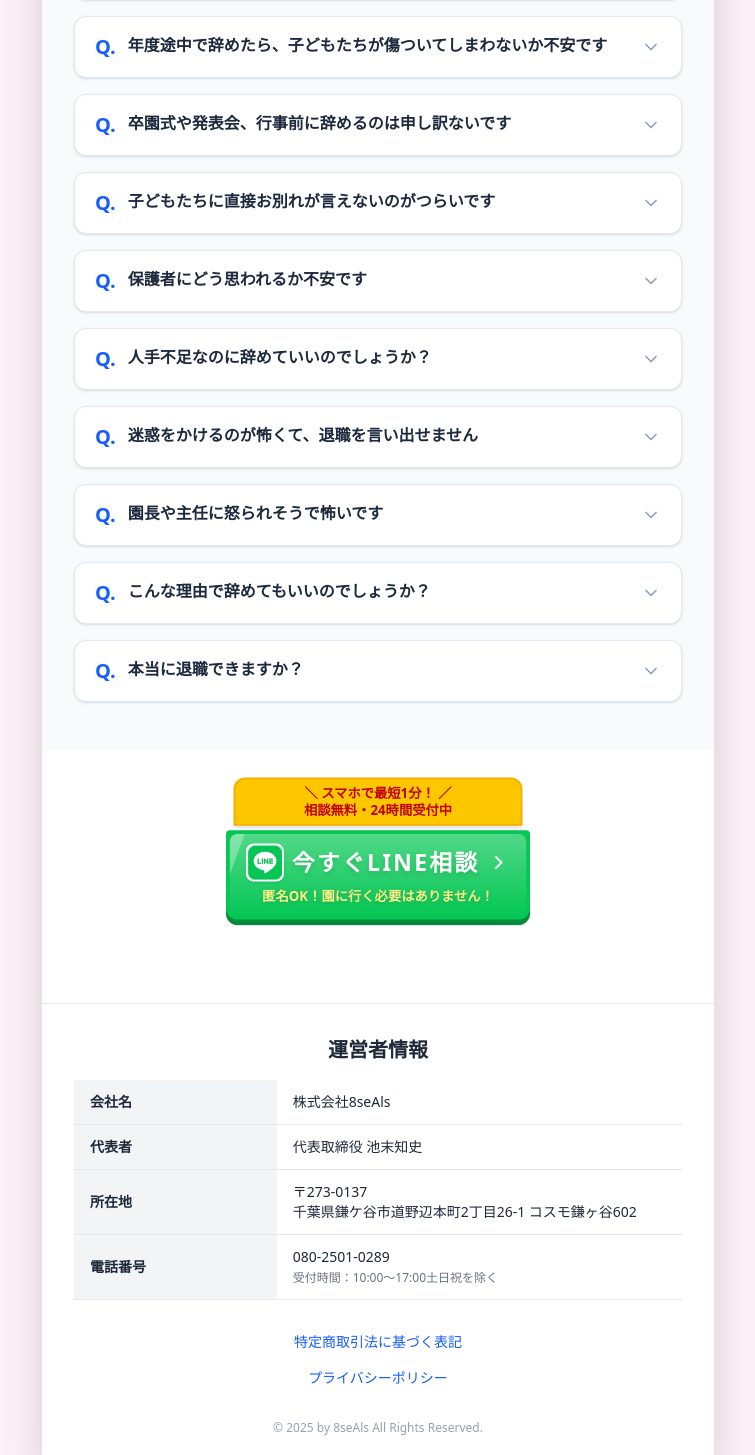
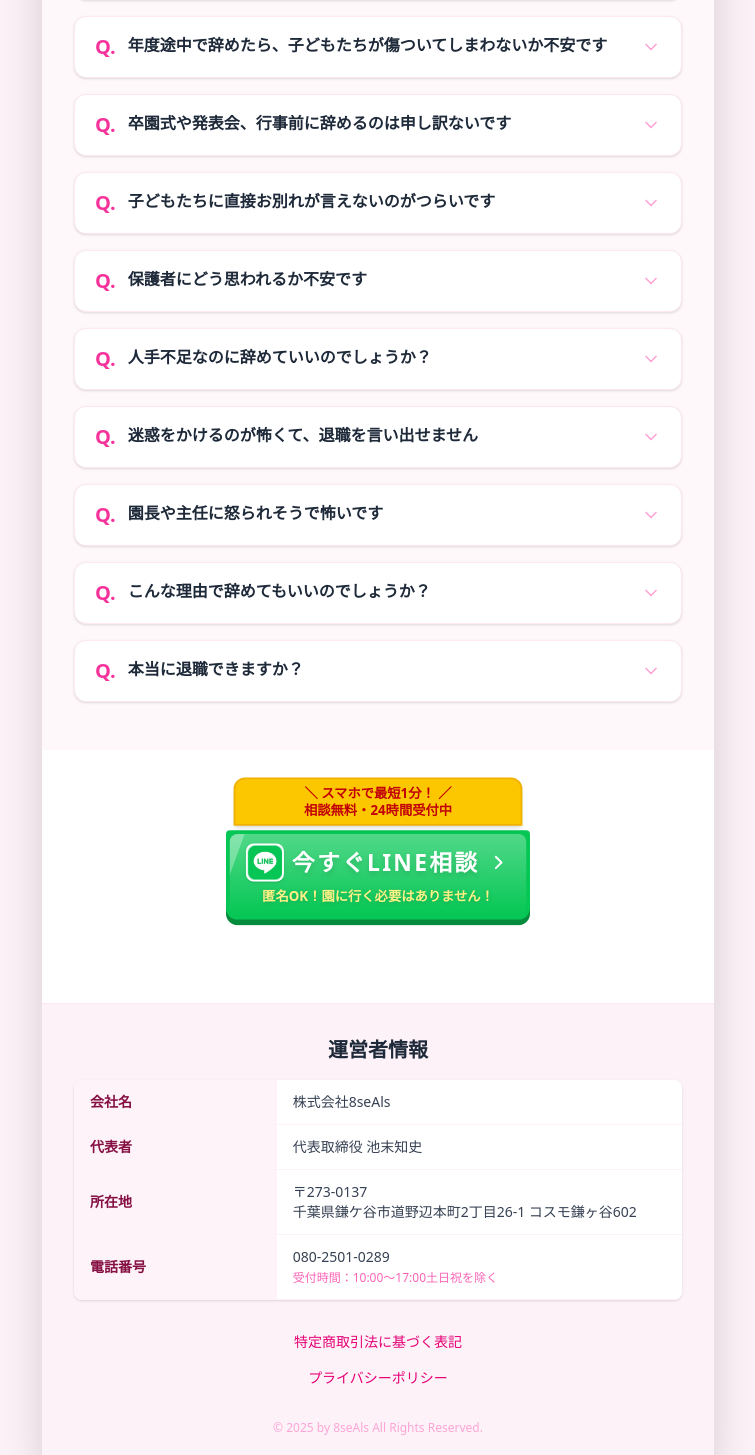
Before and after one commit to shogoike/lp-test-2nd, a Next.js app: page / in a window 1280 px wide. Shown: the part 3735-5190 px from the top of the page, without its empty margins (262-1017 px from the left). Built offline with nearby package versions, Linux system fonts and the light colour scheme.

Commit message:
Update FAQ and footer to use pink theme, remove hero from price layout

```diff
--- a/app/components/LPPage.tsx
+++ b/app/components/LPPage.tsx
@@ -18,7 +18,6 @@ const defaultLayout: SectionType[] = [
 
 const priceFirstLayout: SectionType[] = [
   "price",
-  "hero_view",
   "cta",
   "kyokan",
   "ansin",
@@ -81,33 +80,33 @@ export default function LPPage({
         <CtaButton />
 
         {/* 運営者情報（フッター） */}
-        <div className="w-full p-8 mt-12 bg-white text-gray-800 text-sm border-t border-gray-200">
+        <div className="w-full p-8 mt-12 bg-pink-50 text-gray-800 text-sm border-t border-pink-100">
           <h2 className="text-xl font-bold mb-4 text-center">運営者情報</h2>
-          <table className="w-full border-collapse mb-8 text-left">
+          <table className="w-full border-collapse mb-8 text-left bg-white rounded-lg overflow-hidden shadow-sm">
             <tbody>
-              <tr className="border-b">
-                <th className="py-3 px-4 bg-gray-100 font-semibold w-1/3">会社名</th>
-                <td className="py-3 px-4">株式会社8seAls</td>
+              <tr className="border-b border-pink-50">
+                <th className="py-3 px-4 bg-pink-100/50 font-semibold w-1/3 text-pink-900">会社名</th>
+                <td className="py-3 px-4 text-gray-700">株式会社8seAls</td>
               </tr>
-              <tr className="border-b">
-                <th className="py-3 px-4 bg-gray-100 font-semibold">代表者</th>
-                <td className="py-3 px-4">代表取締役 池末知史</td>
+              <tr className="border-b border-pink-50">
+                <th className="py-3 px-4 bg-pink-100/50 font-semibold text-pink-900">代表者</th>
+                <td className="py-3 px-4 text-gray-700">代表取締役 池末知史</td>
               </tr>
-              <tr className="border-b">
-                <th className="py-3 px-4 bg-gray-100 font-semibold">所在地</th>
-                <td className="py-3 px-4">〒273-0137<br />千葉県鎌ケ谷市道野辺本町2丁目26-1 コスモ鎌ヶ谷602</td>
+              <tr className="border-b border-pink-50">
+                <th className="py-3 px-4 bg-pink-100/50 font-semibold text-pink-900">所在地</th>
+                <td className="py-3 px-4 text-gray-700">〒273-0137<br />千葉県鎌ケ谷市道野辺本町2丁目26-1 コスモ鎌ヶ谷602</td>
               </tr>
-              <tr className="border-b">
-                <th className="py-3 px-4 bg-gray-100 font-semibold">電話番号</th>
-                <td className="py-3 px-4">080-2501-0289<br /><span className="text-xs text-gray-500">受付時間：10:00～17:00土日祝を除く</span></td>
+              <tr className="border-b border-pink-50">
+                <th className="py-3 px-4 bg-pink-100/50 font-semibold text-pink-900">電話番号</th>
+                <td className="py-3 px-4 text-gray-700">080-2501-0289<br /><span className="text-xs text-pink-400">受付時間：10:00～17:00土日祝を除く</span></td>
               </tr>
             </tbody>
           </table>
           <div className="flex flex-col items-center gap-4 text-primary">
-            <Link href="/tokushoho" className="text-blue-600 hover:underline">特定商取引法に基づく表記</Link>
-            <Link href="/privacy" className="text-blue-600 hover:underline">プライバシーポリシー</Link>
+            <Link href="/tokushoho" className="text-pink-600 hover:text-pink-500 hover:underline transition-colors font-medium">特定商取引法に基づく表記</Link>
+            <Link href="/privacy" className="text-pink-600 hover:text-pink-500 hover:underline transition-colors font-medium">プライバシーポリシー</Link>
           </div>
-          <p className="text-center text-xs text-gray-400 mt-8">© 2025 by 8seAls All Rights Reserved.</p>
+          <p className="text-center text-xs text-pink-300 mt-8">© 2025 by 8seAls All Rights Reserved.</p>
         </div>
       </div>
 
--- a/app/components/QASection.tsx
+++ b/app/components/QASection.tsx
@@ -67,10 +67,10 @@ export default function QASection() {
   };
 
   return (
-    <div className="w-full bg-slate-50 py-12 px-4 md:px-8 mt-4 border-t border-slate-200">
+    <div className="w-full bg-pink-50/50 py-12 px-4 md:px-8 mt-4 border-t border-pink-100">
       <div className="max-w-2xl mx-auto">
-        <h2 className="text-2xl md:text-3xl font-black text-center mb-8 text-slate-800 flex items-center justify-center gap-2">
-          <span className="text-blue-600">Q&A</span> よくある質問
+        <h2 className="text-2xl md:text-3xl font-black text-center mb-8 text-gray-800 flex items-center justify-center gap-2">
+          <span className="text-pink-500">Q&A</span> よくある質問
         </h2>
 
         <div className="flex flex-col gap-4">
@@ -79,31 +79,31 @@ export default function QASection() {
             return (
               <div
                 key={idx}
-                className="bg-white rounded-xl shadow-sm border border-slate-200 overflow-hidden transition-all duration-300"
+                className="bg-white rounded-xl shadow-sm border border-pink-100 overflow-hidden transition-all duration-300"
               >
                 <button
                   onClick={() => toggleOpen(idx)}
-                  className="w-full text-left px-5 py-4 flex items-center justify-between focus:outline-none hover:bg-slate-50 transition-colors"
+                  className="w-full text-left px-5 py-4 flex items-center justify-between focus:outline-none hover:bg-pink-50/30 transition-colors"
                 >
                   <div className="flex gap-3">
-                    <span className="font-bold text-blue-600 text-lg md:text-xl">Q.</span>
-                    <span className="font-bold text-slate-800 text-sm md:text-base">{qa.q}</span>
+                    <span className="font-bold text-pink-500 text-lg md:text-xl">Q.</span>
+                    <span className="font-bold text-gray-800 text-sm md:text-base">{qa.q}</span>
                   </div>
                   {isOpen ? (
-                    <ChevronUp className="w-5 h-5 text-slate-400 flex-shrink-0" />
+                    <ChevronUp className="w-5 h-5 text-pink-300 flex-shrink-0" />
                   ) : (
-                    <ChevronDown className="w-5 h-5 text-slate-400 flex-shrink-0" />
+                    <ChevronDown className="w-5 h-5 text-pink-300 flex-shrink-0" />
                   )}
                 </button>
 
                 <div
-                  className={`px-5 overflow-hidden transition-all duration-300 ease-in-out bg-blue-50/50 ${
-                    isOpen ? "max-h-96 py-4 border-t border-slate-100" : "max-h-0 py-0"
+                  className={`px-5 overflow-hidden transition-all duration-300 ease-in-out bg-pink-50/50 ${
+                    isOpen ? "max-h-96 py-4 border-t border-pink-100" : "max-h-0 py-0"
                   }`}
                 >
                   <div className="flex gap-3">
-                    <span className="font-bold text-red-500 text-lg md:text-xl">A.</span>
-                    <p className="text-slate-700 text-sm md:text-base leading-relaxed">
+                    <span className="font-bold text-red-400 text-lg md:text-xl">A.</span>
+                    <p className="text-gray-700 text-sm md:text-base leading-relaxed">
                       {qa.a}
                     </p>
                   </div>
```
